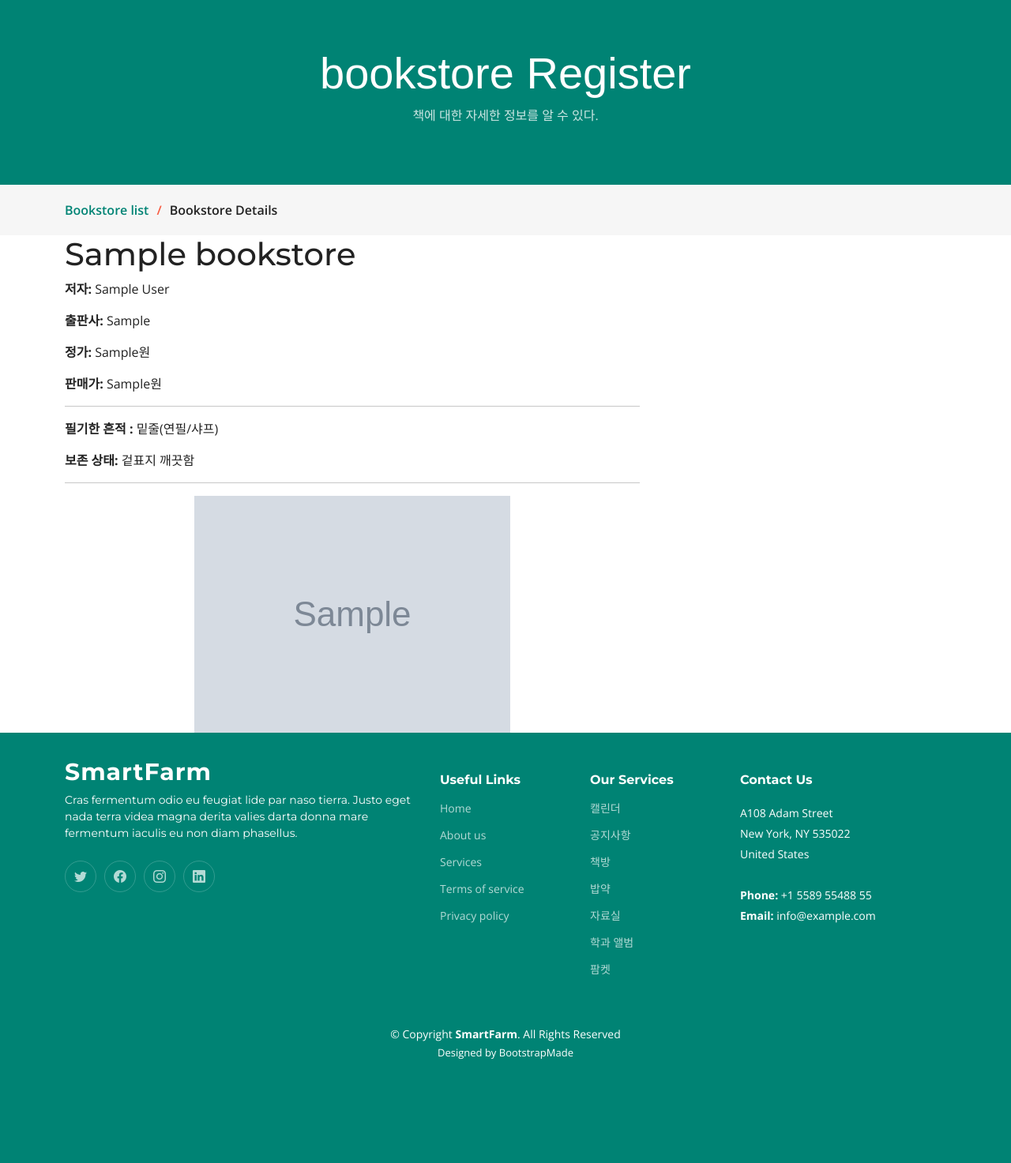
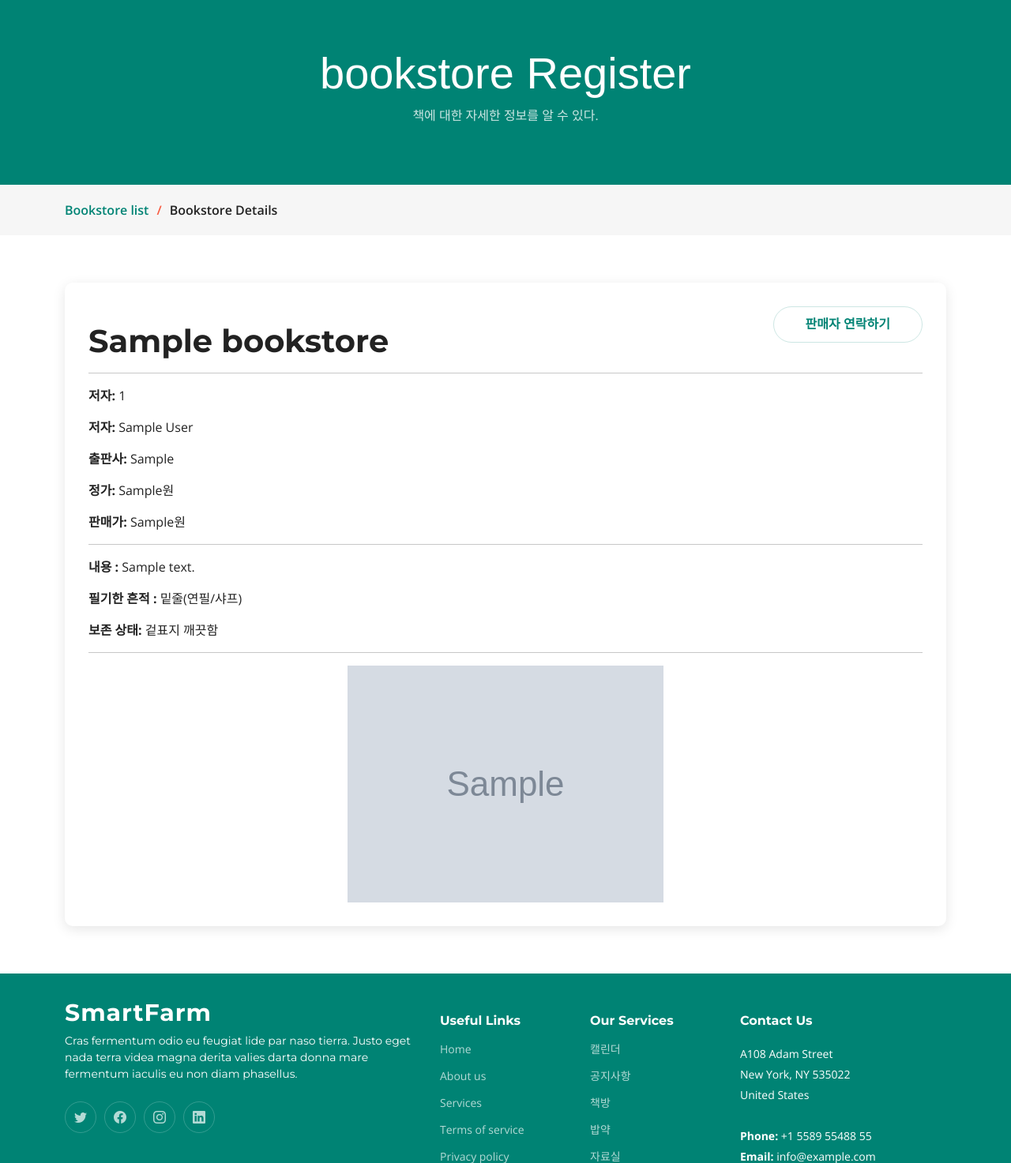
Before and after one commit to Yanghuiwon22/eng_project, a Django app: page /bookstore/1/ in a window 1280 px wide. Shown: the part 131-1604 px from the top of the page at 79% size. Before the commit the page ends 1473 px from the top, so only its background shows below. Run offline with Django 4.2, Linux system fonts and the light colour scheme; a user stored in the database is signed in; tables that the repository leaves empty hold one stand-in row (values such as "Sample post"); grey boxes marked "Sample" are stand-in pictures; some libraries are stand-ins or nearby versions.

Commit message:
bookstore. 판매자 연락하기 버튼활성화.

```diff
--- a/bookstore/models.py
+++ b/bookstore/models.py
@@ -58,6 +58,7 @@ class BookStore(models.Model):
     def get_absolute_url(self):
         return f'/bookstore/{self.pk}/'
 
+
     def get_file_name(self):
         return os.path.basename(self.img_file.name)
 
--- a/bookstore/templates/bookstore/bookstore_detail.html
+++ b/bookstore/templates/bookstore/bookstore_detail.html
@@ -32,15 +32,29 @@
 
 
 <!-- ======= Blog Details Section ======= -->
+    <section id="blog" class="blog">
+
         <div class="container" data-aos="fade-up">
             <div class="row g-5">
-                <div class="col-lg-8">
+                <div class="col-lg-12">
                     <article class="blog-details">
-                        <h1 class="title">{{ book.title }}</h1>
 
+                        <div class="blog-details-head" style="display: flex; justify-content: space-between;">
+                            <h1 class="title">{{ book.title }}</h1>
+                            <div class="d-grid gap-2 d-md-flex justify-content-md-end">
+                                <div class="pricing pricing-item">
+                                    <a href="{% url 'send_bookstore_message' pk=book.id %}" class="buy-btn">판매자 연락하기</a>
+                                </div>
+                            </div>
+                        </div>
+
+                        <hr/>
                         <!-- Book Info Container -->
                         <div class="book-info-container">
                             <div class="book-info">
+                                <p><strong>저자:</strong> {{ book.id }}</p>
+
+
                                 <p><strong>저자:</strong> {{ book.author }}</p>
                                 <p><strong>출판사:</strong> {{ book.publisher }}</p>
                                 <p><strong>정가:</strong> {{ book.price_set }}원</p>
@@ -51,6 +65,7 @@
 
                         <!-- Trace and Status -->
                         <div class="trace-status-container">
+                            <p><strong>내용 :</strong> {{ book.content }}</p>
                             <p><strong>필기한 흔적 :</strong> {{ book.traces }}</p>
                             <p><strong>보존 상태:</strong> {{ book.status }}</p>
                         </div>
@@ -64,6 +79,7 @@
                 </div>
             </div>
         </div><!-- End #main -->
+    </section>
     </main>
 
     <style>
@@ -76,5 +92,4 @@
         }
     </style>
 
-
 {% endblock %}
--- a/bookstore/templates/bookstore/bookstore_form.html
+++ b/bookstore/templates/bookstore/bookstore_form.html
@@ -88,7 +88,7 @@
     {#    background-color: #f5f5f5; /* 동일한 배경색을 사용합니다. */#}
     {#    padding: 15px;#}
     {#    border-radius: 8px;#}
-    {#}#}
+
 
         /* Traces, Status container */
     .form-group.traces-status-container {
--- a/bookstore/templates/bookstore/bookstore_list.html
+++ b/bookstore/templates/bookstore/bookstore_list.html
@@ -32,7 +32,6 @@
         <!-- ======= Blog Section ======= -->
 
         <section id="blog" class="blog">
-
             <div class="container" data-aos="fade-up">
 
                 {#      책 등록하기 버튼#}
@@ -60,6 +59,7 @@
 
 
                     {% for item in object_list %}
+                        <div class="posts-list">
                             <div class="col-xl-4 col-md-6">
                                 <article>
                                     <div class="post-img">
@@ -78,10 +78,11 @@
                                     </div>
 
 
+
                             </article>
                         </div><!-- End post list item -->
+                        </div>
                     {% endfor %}
-
                 </div><!-- End blog posts list -->
             </div>
         </section><!-- End Blog Section -->
--- a/bookstore/urls.py
+++ b/bookstore/urls.py
@@ -5,5 +5,6 @@ urlpatterns = [
     path('<int:pk>/', views.BookStoreDetail.as_view()),
     path('', views.BookStoreList.as_view(), name='bookstore_list'),
     path('register/', views.BookForm_Form.as_view(), name='bookstore_register_form'),
-    path('bookstore/category/<str:slug>', views.category_page)
+    path('bookstore/category/<str:slug>', views.category_page),
+    path('send_bookstore_message/<int:pk>/', views.send_bookstore_message, name='send_bookstore_message')
 ]
--- a/bookstore/views.py
+++ b/bookstore/views.py
@@ -1,11 +1,11 @@
-from django.shortcuts import render, redirect
+from django.shortcuts import render, redirect,get_object_or_404
 from django.views.generic import ListView, DetailView, CreateView
 from .models import BookStore, Category
 from django.contrib.auth.mixins import LoginRequiredMixin
-from django.urls import reverse_lazy
-from django import forms
+from messaging.views import MessageForm
 
-
+from django.urls import reverse
+from django.http import HttpResponseRedirect
 class BookStoreList(ListView):
     model = BookStore
     ordering = '-pk'
@@ -54,3 +54,18 @@ def category_page(request, slug):
             'category':category,
         }
     )
+
+def send_bookstore_message(request, pk):
+    book = BookStore.objects.filter(pk=pk).first()
+    if request.method == 'POST':
+        form = MessageForm(request.POST)
+        if form.is_valid():
+            new_message = form.save(commit=False)
+            new_message.sender = request.user
+            new_message.receiver = book.writer
+            new_message.save()
+            return redirect('message_list')  # 쪽지가 성공적으로 전송되었음을 나타내는 페이지로 리다이렉트
+    else:
+        form = MessageForm()
+
+    return render(request, 'messaging/message_form.html', {'form': form})
--- a/messaging/urls.py
+++ b/messaging/urls.py
@@ -1,13 +1,11 @@
 from django.urls import path
-from . import  views
+from .views import create_message, message_list
 from reserve_meal.views import reserve_list
 
 urlpatterns = [
     # 기존 URL 패턴들...
-    path('new_messaing/', views.create_message, name='new_message'),
-    path('message_list/', views.message_list, name='message_list'),
+    path('new_messaing/', create_message, name='new_message'),
+    path('message_list/', message_list, name='message_list'),
     path('reserve_list/', reserve_list, name='reserve_list'),
 
-    # path('<int:user.id>/', views.message_list, name='message_details'),
-
 ]
--- a/single_pages/static/css/main.css
+++ b/single_pages/static/css/main.css
@@ -2072,7 +2072,7 @@ section {
   font-size: 22px;
   font-weight: 700;
   padding: 0;
-  margin: 0 0 20px 0;
+  /*margin: 0 0 10px 0;*/
 }
 
 .blog .posts-list .first-line {
```
Also changed, not shown: messaging/models.py (+0 -7 lines), messaging/views.py (+10 -11 lines), messaging/templates/messaging/message_details.html (indentation only). Lines whose indentation alone changed are shown as unchanged.
